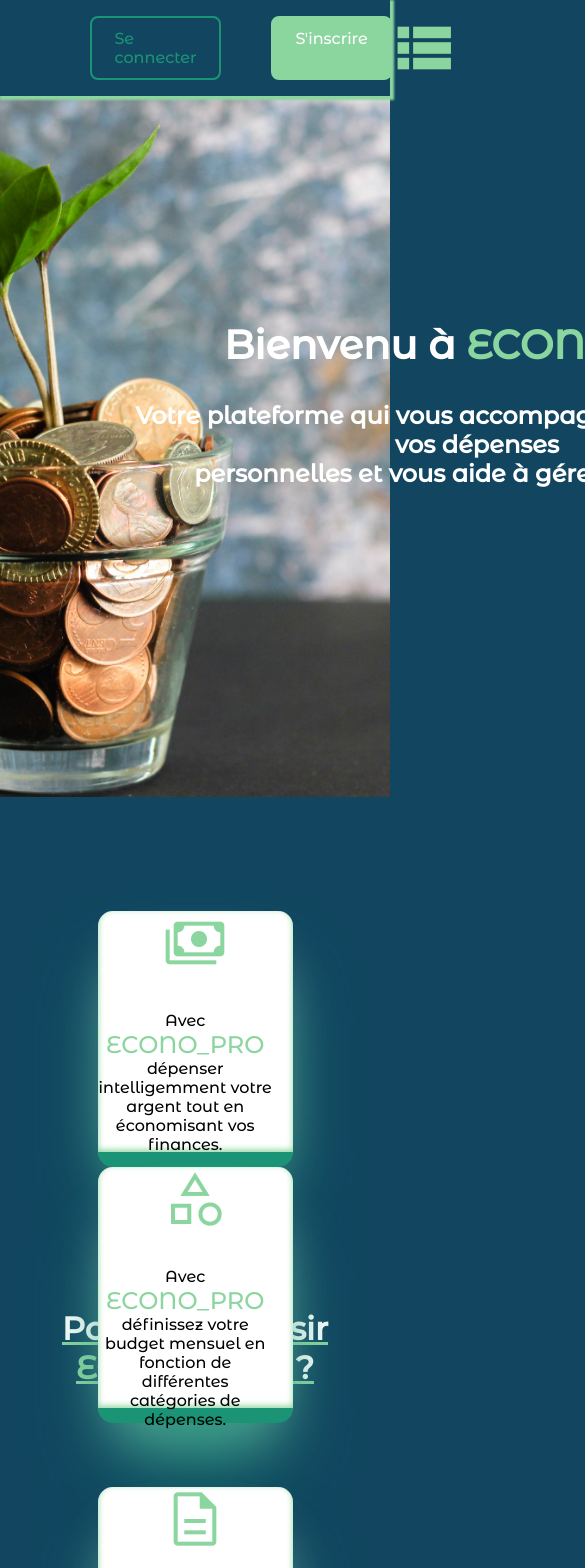
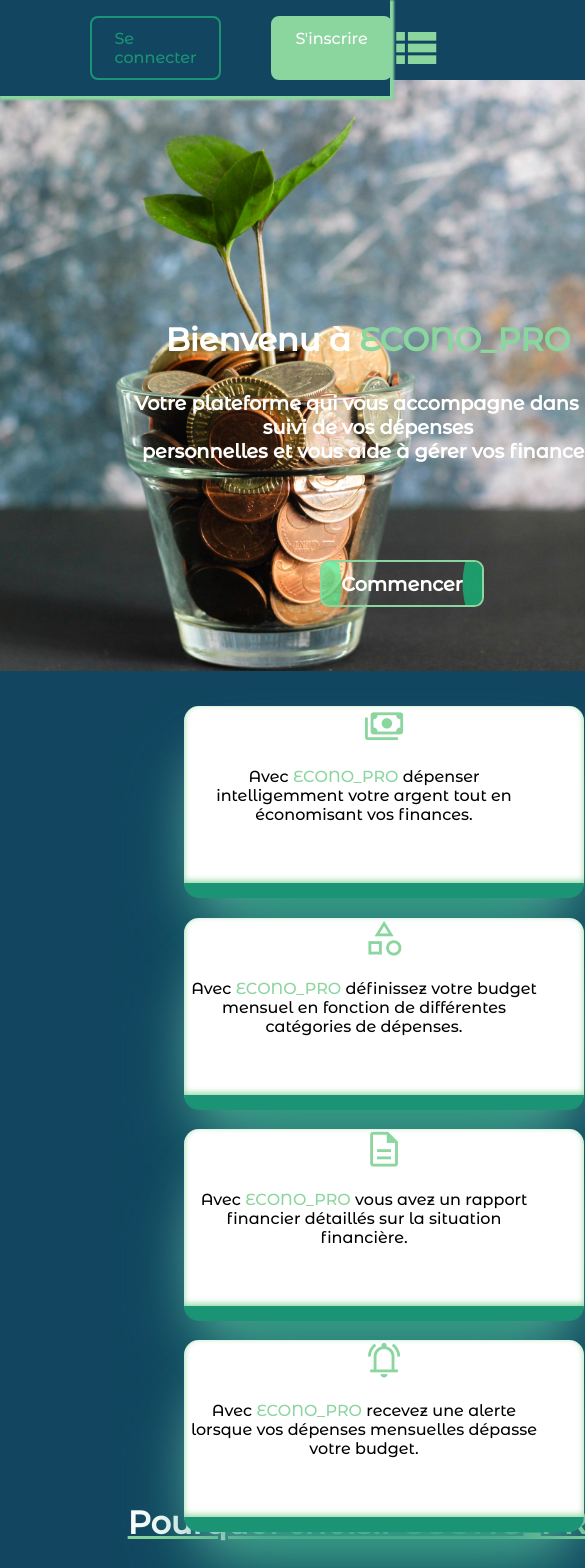
Before and after one commit to MarieConstance/ECONO_PRO, a React (Vite) app: page / in a window 390 px wide. Shown: the top 1568 px of the page, 585 px wide, since content can reach past the window. Built offline with nearby package versions, Linux system fonts and the light colour scheme.

Commit message:
responsible

```diff
--- a/src/Components/PageAccueil.jsx
+++ b/src/Components/PageAccueil.jsx
@@ -6,13 +6,14 @@ import imag from "../assets/calcule1.jpg";
 import image from "../assets/epargnecochon.jpg";
 import img from "../assets/8749.jpg";
 import imge from "../assets/apropos3.jpg";
+import Aos from "aos";
 
 function PageAccueil() {
   return (
     <>
       <Navbar />
       <div className="cadrefontimage">
-        <div className="divcentral">
+        <div data-aos="fade-up-right" className="divcentral">
           <h2>
             Bienvenu à <span>ECONO_PRO</span>
           </h2>
@@ -26,7 +27,7 @@ function PageAccueil() {
           <p>Commencer</p>
         </button>
         <div className="cadreblanc">
-          <div className="cadreblanc1">
+          <div data-aos="fade-up-right" data-aos-duration="2000" className="cadreblanc1">
             <span class="material-symbols-outlined">payments</span>
             <p>
               Avec <span>ECONO_PRO</span> dépenser intelligemment votre argent
--- a/src/Style/PageAccueil.css
+++ b/src/Style/PageAccueil.css
@@ -190,6 +190,8 @@ body {
   width: 90%;
   margin-top: 2rem;
 }
+
+/* -------apropos--------------*/
 .title-apropos {
   text-align: center;
   font-size: 2rem;
@@ -200,7 +202,7 @@ body {
 .monspan {
   color: var(--mon--autre--couleur);
 }
-/* -------apropos--------------*/
+
 .contenaire-apropos {
   display: flex;
   flex-wrap: wrap;
@@ -244,6 +246,7 @@ body {
   margin-left: -2rem;
   border-top-left-radius: 20px;
 }
+/*---------SERVICE--------------*/
 .title-service {
   text-align: center;
   font-size: 2rem;
@@ -277,6 +280,7 @@ body {
   font-size: 1.3rem;
   margin-top: 2rem;
 }
+/*------------CONTACT--------------------*/
 .contenair-contact {
   width: 80%;
   height: 35rem;
@@ -309,3 +313,261 @@ body {
 .contenair-contact p {
   margin-left: 20px;
 }
+/*-----------------------------RESPOPNSIVITE------------------------------*/
+
+@media (max-width: 1440px) {
+  .cadreblanc {
+    width: 80%;
+    top: 43rem;
+  }
+  .title-apropos {
+    margin-top: 38rem;
+  }
+
+  .divcentral {
+    margin-left: 20%;
+  }
+  .button {
+    margin-left: 37rem;
+    top: 30rem;
+  }
+}
+
+@media (max-width: 1024px) {
+  .title-apropos {
+    margin-top: 38rem;
+  }
+
+  .divcentral {
+    margin-left: 16%;
+  }
+  .button {
+    margin-left: 25rem;
+    top: 30rem;
+  }
+  .cadreblanc {
+    width: 80%;
+    height: auto;
+    margin: auto;
+    top: 38rem;
+  }
+  .cadreblanc1 {
+    height: 12rem;
+    width: 15rem;
+    margin-top: 6rem;
+  }
+  .divmilieu {
+    width: 15rem;
+    height: auto;
+  }
+  .divmilieu1 {
+    width: 100%;
+    height: 12rem;
+  }
+  .divmilieu2 {
+    width: 100%;
+    height: 12rem;
+    margin-top: 4rem;
+  }
+  .cadreblanc span {
+    color: var(--mon--autre--couleur);
+    font-size: 1rem;
+  }
+  .cadreblanc .material-symbols-outlined {
+    font-size: 2.6rem;
+  }
+  .material-symbols-outlined {
+    font-size: 3rem;
+    color: var(--mon--autre--couleur);
+  }
+  .cadreblanc p {
+    margin-top: 1rem;
+  }
+  .title-apropos {
+    margin-top: 25rem;
+  }
+  .contenaire-apropos {
+    width: 100%;
+  }
+  .contenaire-apropos .enfnt1 {
+    width: 50%;
+    height: auto;
+    border: 2px solid var(--mon--autre--couleur);
+    padding: 20px 20px;
+    font-size: 1.2rem;
+  }
+  .contenaire-apropos .enfnt2 {
+    width: 15rem;
+    height: 15rem;
+  }
+  .contenair-service {
+    width: 90%;
+    height: auto;
+    margin: auto;
+    margin-top: 5rem;
+  }
+  .contenair-service div {
+    width: 33%;
+    padding: 20px 30px;
+  }
+  .contenair-service div h2 {
+    font-size: 1.2rem;
+  }
+  .contenair-service div p {
+    font-size: 1rem;
+  }
+  /*-------------CONTACT-------*/
+  .contenair-contact {
+    width: 100%;
+    height: auto;
+  }
+}
+/*-----------------------768PX--------------------*/
+@media (max-width: 768px) {
+  .cadrefontimage {
+    height: 70vh;
+    width: 48rem;
+  }
+  .divcentral {
+    margin-left: 8rem;
+    width: 30rem;
+    height: 20vh;
+  }
+  .button {
+    margin-left: 20rem;
+    top: 30rem;
+  }
+  .divcentral h2 {
+    font-size: 2rem;
+    margin-top: 1rem;
+  }
+  .divcentral h2 span {
+    font-size: 2rem;
+  }
+  .divcentral h3 {
+    font-size: 1.2rem;
+    margin-top: 2rem;
+  }
+  .cadreblanc {
+    width: 50%;
+    top: 35rem;
+  }
+  .cadreblanc1 {
+    height: 12rem;
+    width: 15rem;
+    margin-top: 1.2rem;
+  }
+  .divmilieu {
+    width: 15rem;
+    height: auto;
+    margin-top: 1.2rem;
+  }
+  .divmilieu1 {
+    width: 100%;
+    height: 12rem;
+  }
+  .divmilieu2 {
+    width: 100%;
+    height: 12rem;
+    margin-top: 1.2rem;
+  }
+  .title-apropos {
+    margin-top: 52rem;
+  }
+  .contenair-contact .enf1 {
+    width: 40%;
+    margin-left: 1rem;
+  }
+  .contenair-contact .enf1 div {
+    font-size: 1.2rem;
+  }
+  .contenair-contact .enf2 {
+    width: 55%;
+    height: auto;
+  }
+  .contenair-contact .enf2 form {
+    margin-left: 4rem;
+  }
+  .contenair-contact .material-symbols-outlined {
+    font-size: 2.5rem;
+  }
+  .contenair-contact p {
+    margin-left: 20px;
+  }
+}
+@media (max-width: 425px) {
+  .cadreblanc {
+    width: 60%;
+    top: 35rem;
+  }
+  .cadreblanc1 {
+    height: 12rem;
+    width: 25rem;
+  }
+  .divmilieu {
+    width: 25rem;
+    height: auto;
+    margin-top: 1.2rem;
+  }
+  .title-apropos {
+    margin-top: 52rem;
+    margin-left: 5rem;
+    width: 38rem;
+  }
+  .contenaire-apropos {
+    width: 35rem;
+    margin-left: 7rem;
+  }
+  .contenaire-apropos .enfnt1 {
+    width: 35rem;
+    height: auto;
+    font-size: 1.5rem;
+    margin-bottom: 5rem;
+  }
+  .contenaire-apropos .enfnt2 {
+    width: 30rem;
+    height: 20rem;
+  }
+  .contenair-service {
+    width: 40rem;
+    margin-left: 4rem;
+  }
+  .contenair-service div {
+    width: 50%;
+    padding: 20px 30px;
+  }
+  .contenair-service div h2 {
+    font-size: 1.2rem;
+  }
+  .contenair-service div p {
+    font-size: 1rem;
+  }
+  #nosservice {
+    margin-left: 14rem;
+    width: 20rem;
+  }
+  .contenair-contact .enf1 div {
+    font-size: 1.2rem;
+  }
+  .contenair-contact .enf2 {
+    width: 55%;
+    height: auto;
+  }
+  .contenair-contact .enf2 form {
+    margin-left: 4rem;
+  }
+  .contenair-contact .material-symbols-outlined {
+    font-size: 2.5rem;
+  }
+  .contenair-contact p {
+    margin-left: 20px;
+  }
+  .contenair-contact {
+    width: 45rem;
+    margin-left: 2rem;
+  }
+  #contact {
+    margin-left: 13rem;
+    width: 20rem;
+  }
+}
```
